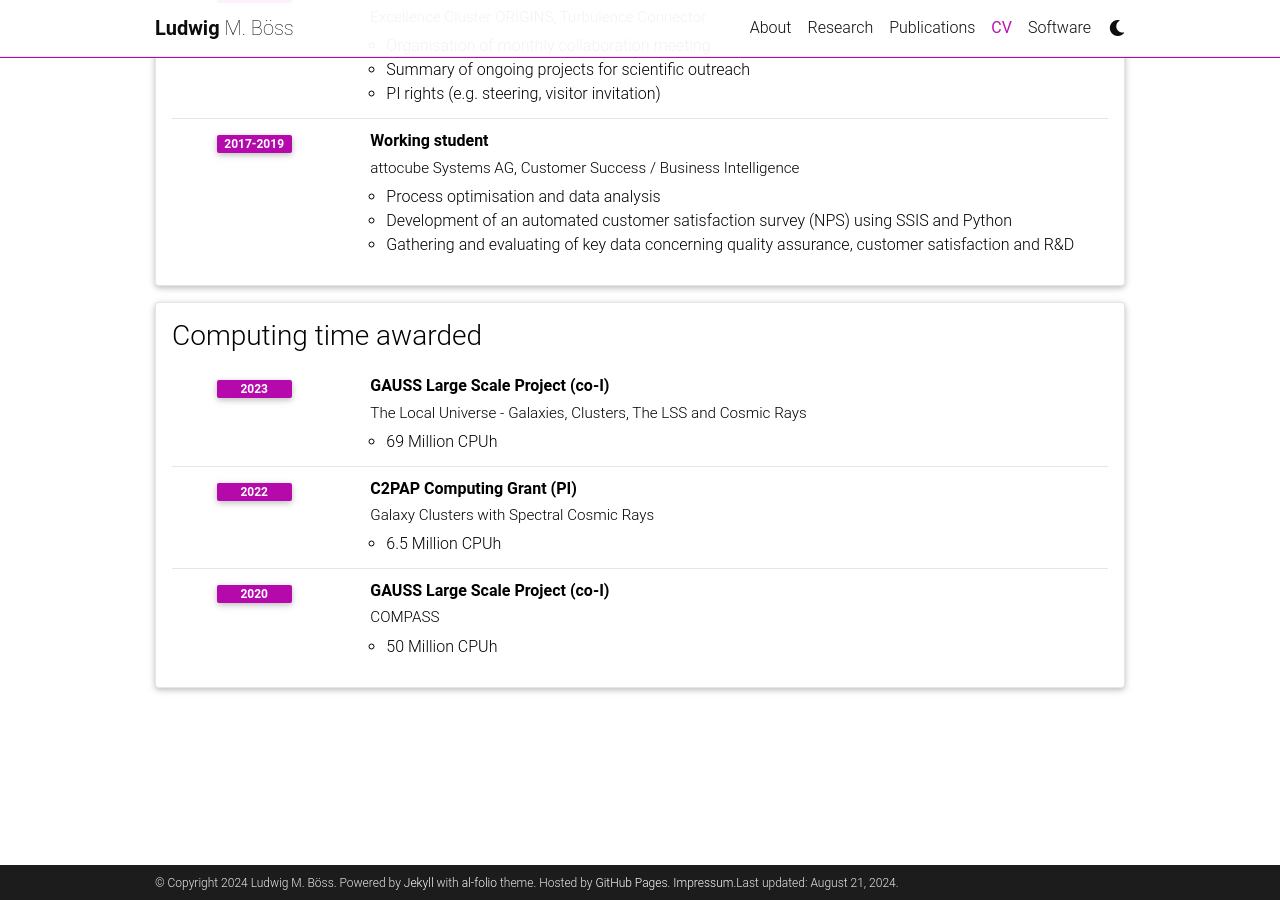
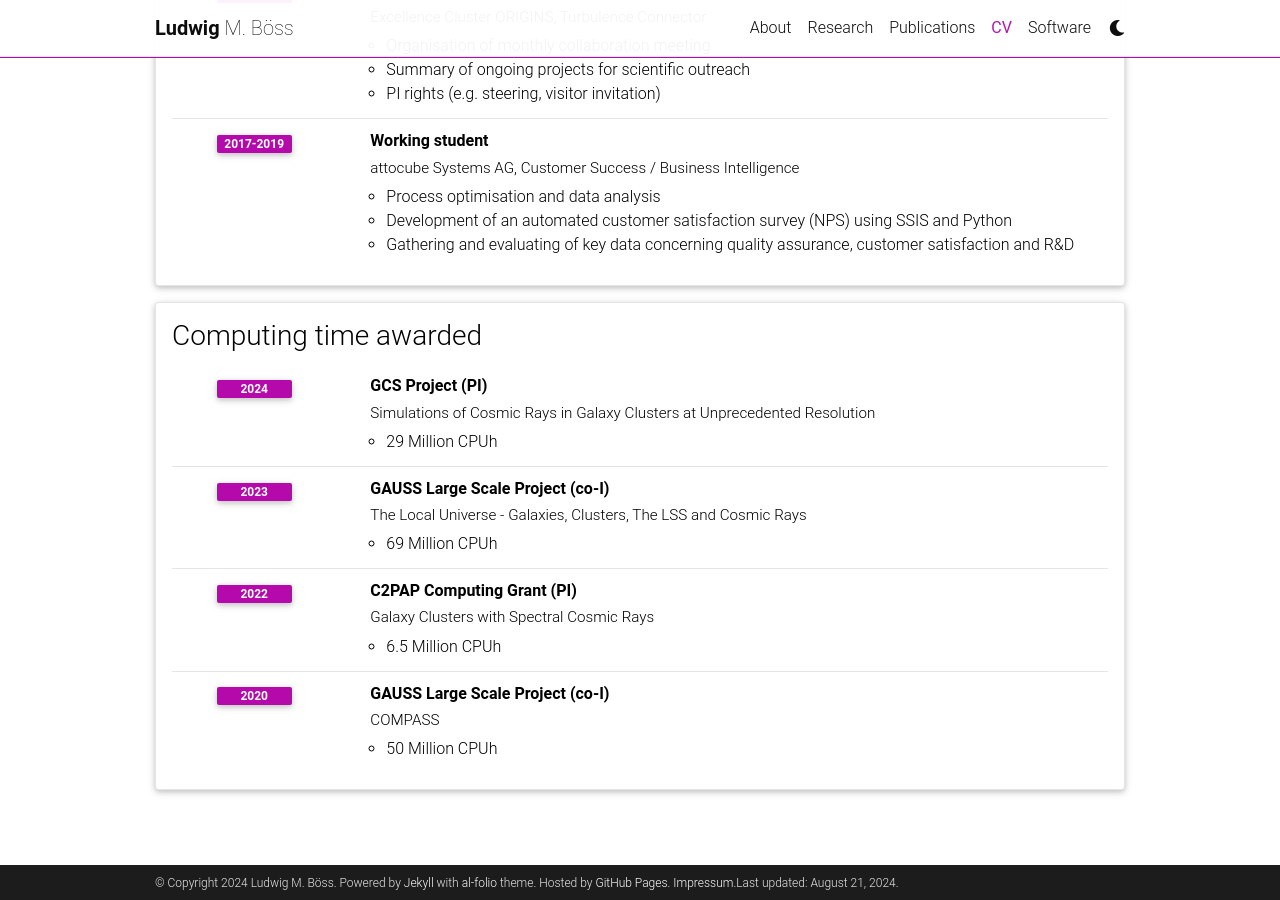
Before and after one commit to LudwigBoess/LudwigBoess.github.io, a Jekyll site: the page built from _pages/cv.md, in a window 1280 px wide and 900 px high, scrolled down 1213 px. Built offline with Jekyll 4.4.1, drawn with Linux system fonts in a browser that asks for light colours; comment, search, counter and statistics services are not loaded; a style sheet for code colours, icons or effects is not loaded.

Commit message:
updated cv

```diff
--- a/_data/cv.yml
+++ b/_data/cv.yml
@@ -71,6 +71,11 @@
 - title: Computing time awarded
   type: time_table
   contents:
+    - title: GCS Project (PI)
+      institution: Simulations of Cosmic Rays in Galaxy Clusters at Unprecedented Resolution
+      year: 2024
+      items:
+        - 29 Million CPUh
     - title: GAUSS Large Scale Project (co-I)
       institution: The Local Universe - Galaxies, Clusters, The LSS and Cosmic Rays
       year: 2023
```
Also changed, not shown: 1 other file.
